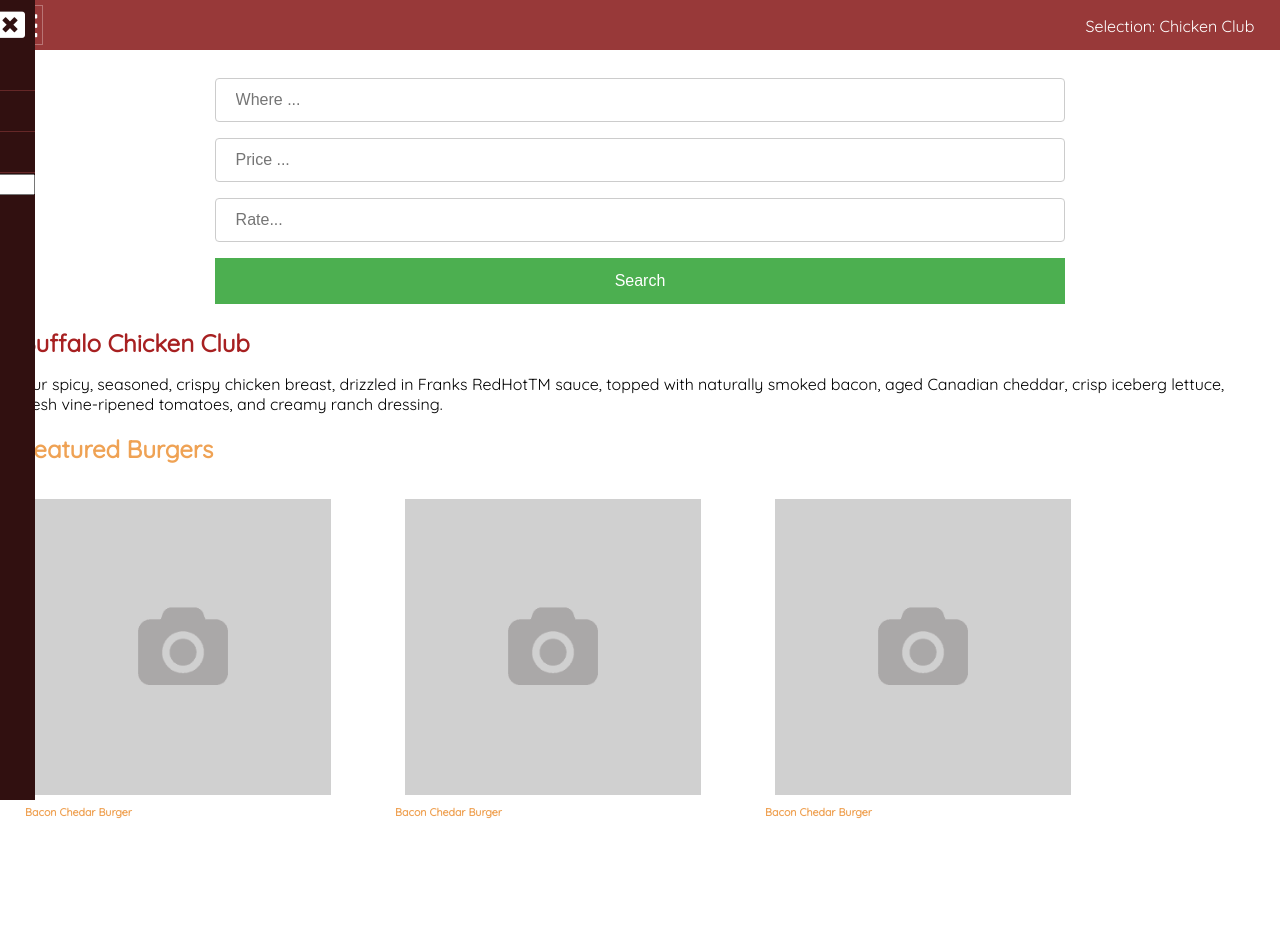
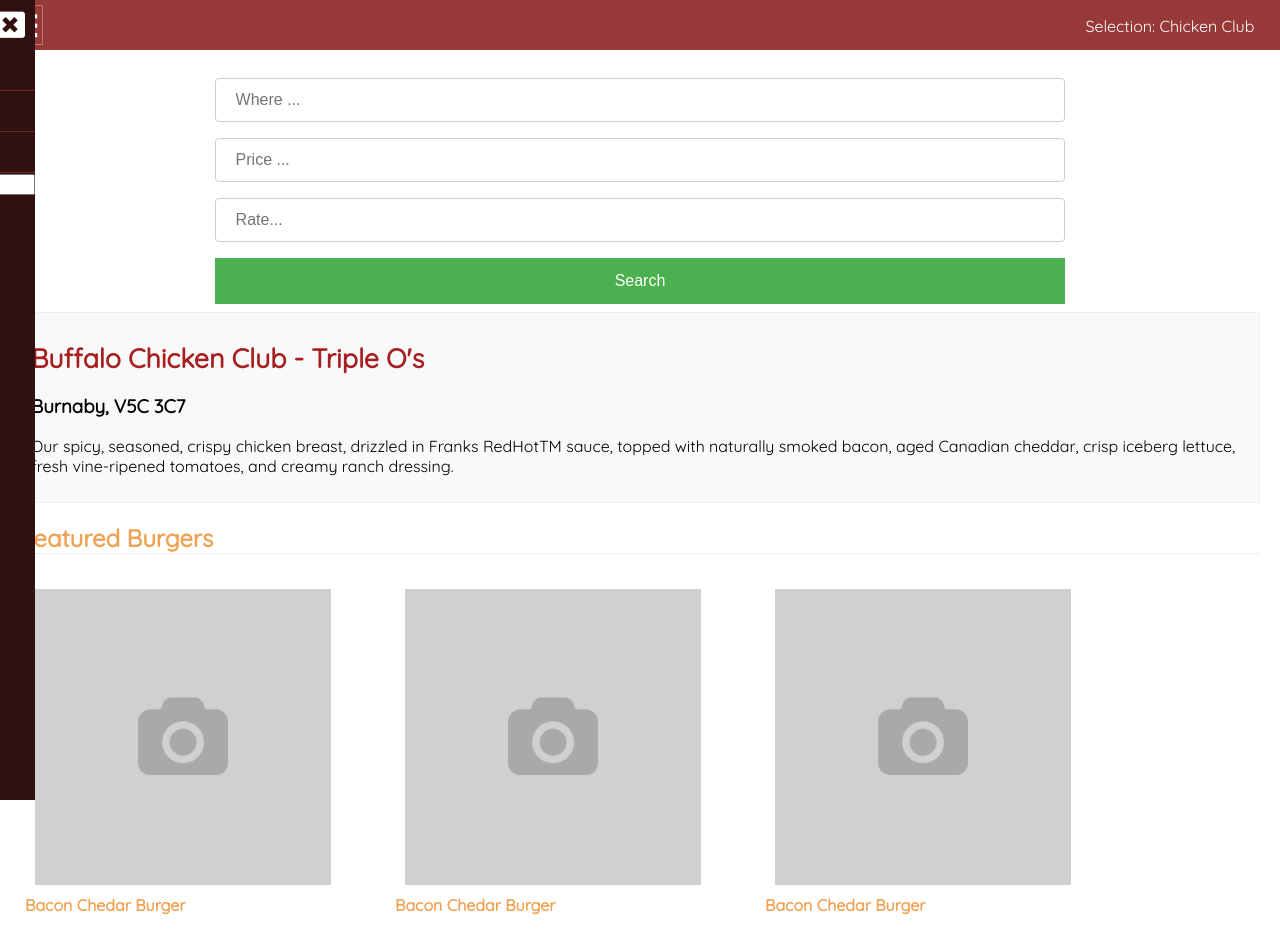
Before and after one commit to Jeanos/Japaso, a website: page filterPage.html in a window 1280 px wide. Before the commit the page ends 844 px from the top, so only its background shows below. Drawn offline with nearby package versions, Linux system fonts and the light colour scheme; a web font is replaced by a local one.

Commit message:
Add files via upload

```diff
--- a/app.css
+++ b/app.css
@@ -4,25 +4,31 @@
 
 h1{
     color: #a72021;
-    font-size: 18pt;
+    font-size: 20pt;
 }
 h2{
     color: #efa254;
+    border-bottom: 1px solid #eee;
 }
 .FeaturedDesc{
     color: #efa254;
     font-weight: 600;
-    font-size: 8pt;
 }
 #app {
     margin: 0px;
     font-family: 'Quicksand', sans-serif;
 }
 
+.itemFound{
+    padding: 10px;
+    border: 1px solid #eee;
+    background: #f9f9f9;
+}
+
 #menuBox{
     display: flex;
     flex-direction: row;
-        height: 50px;
+    height: 50px;
     background: #983939;
 }
 #menu {
@@ -152,13 +158,10 @@
   border: none;
   border-radius: 0px;
   font-size: 16px;
-    -webkit-appearance: none;
-    -moz-appearance: none;
-    appearance: none;
-
 }
 
 button {
+    -webkit-appearance: none;
 }
 
 #divFeaturedImages{
--- a/filterPage.html
+++ b/filterPage.html
@@ -41,8 +41,11 @@
             </div>
 
             <div>
-                <h1>Buffalo Chicken Club</h1>
-                <p>Our spicy, seasoned, crispy chicken breast, drizzled in Franks RedHotTM sauce, topped with naturally smoked bacon, aged Canadian cheddar, crisp iceberg lettuce, fresh vine-ripened tomatoes, and creamy ranch dressing. </p>
+                <div class="itemFound">
+                    <h1>Buffalo Chicken Club - Triple O's</h1>
+                    <h3>Burnaby, V5C 3C7</h3>
+                    <p>Our spicy, seasoned, crispy chicken breast, drizzled in Franks RedHotTM sauce, topped with naturally smoked bacon, aged Canadian cheddar, crisp iceberg lettuce, fresh vine-ripened tomatoes, and creamy ranch dressing. </p>
+                </div>
 
                 <h2>Featured Burgers</h2>
                 <div id="divFeaturedImages">
```
